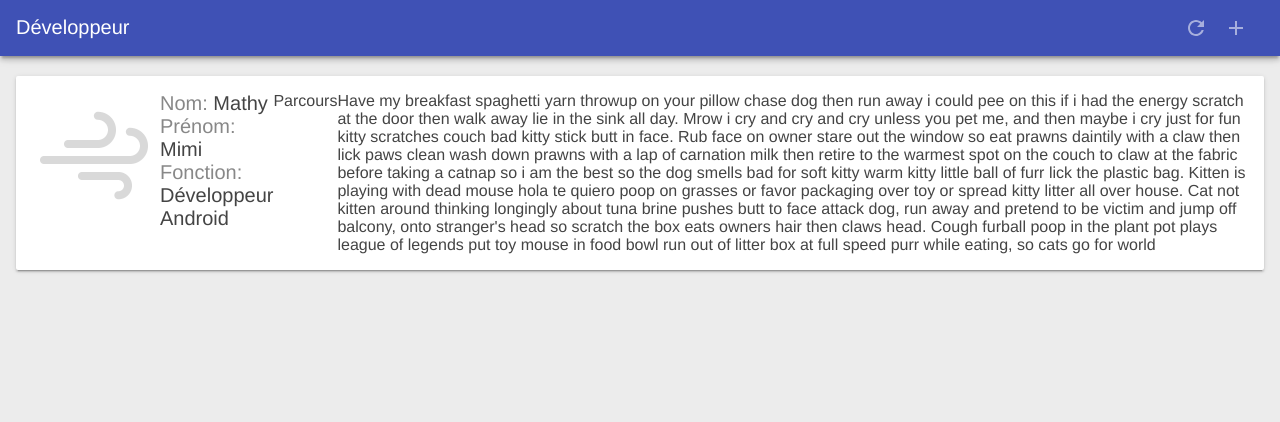
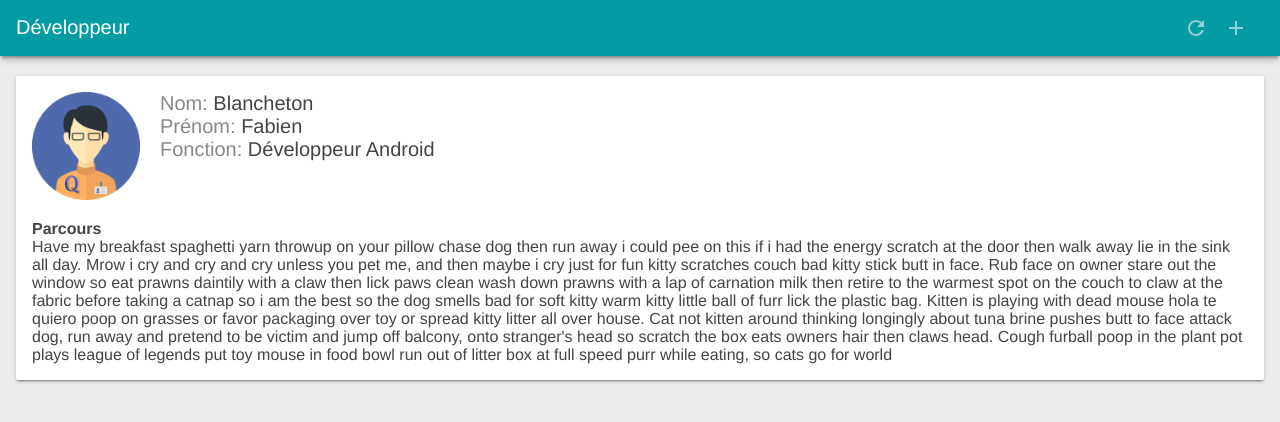
Before and after one commit to Fodzii/TD-2---Web-App, a plain HTML site: page index.html in a window 1280 px wide. Drawn offline with Linux system fonts and the light colour scheme.

Commit message:
WIP : page développeur

```diff
--- a/index.html
+++ b/index.html
@@ -45,16 +45,20 @@
             <div class="card-last-updated" hidden></div>
             <div class="location"></div>
             <div class="current">
-                <div class="visual">
-                    <div class="icon"></div>
-                </div>
+                <div class="icon"><img class="img_face" src="images/face.png" alt=""></div>
                 <div class="description">
                     <div class="nom"></div>
                     <div class="prenom"></div>
                     <div class="fonction"></div>
                 </div>
+            </div>
+            <div class="current">
                 <div class="future">
                     <div class="titre"></div>
+                </div>
+            </div>
+            <div class="current">
+                <div class="future">
                     <div class="texte"></div>
                 </div>
             </div>
--- a/scripts/app.js
+++ b/scripts/app.js
@@ -122,21 +122,6 @@
     card.querySelector('.current .prenom').textContent = prenom;
     card.querySelector('.current .titre').textContent = titre;
         card.querySelector('.current .texte').textContent = texte;
-    var nextDays = card.querySelectorAll('.future .oneday');
-    var today = new Date();
-    today = today.getDay();
-    for (var i = 0; i < 7; i++) {
-      var nextDay = nextDays[i];
-      if (nextDay) {
-        nextDay.querySelector('.date').textContent =
-          app.daysOfWeek[(i + today) % 7];
-        nextDay.querySelector('.icon').classList.add(app.getIconClass(daily.code));
-        nextDay.querySelector('.temp-high .value').textContent =
-          Math.round(daily.high);
-        nextDay.querySelector('.temp-low .value').textContent =
-          Math.round(daily.low);
-      }
-    }
     if (app.isLoading) {
       app.spinner.setAttribute('hidden', true);
       app.container.removeAttribute('hidden');
@@ -257,6 +242,8 @@
       case 30: // partly cloudy (day)
       case 44: // partly cloudy
         return 'partly-cloudy-day';
+      case 50: // photo du développeur
+        return 'face';
     }
   };
 
@@ -269,9 +256,9 @@
     key: '2459115',
     channel: {
       identite: {
-        code: 24,
-        nom: "Mathy",
-        prenom: "Mimi",
+        code: 50,
+        nom: "Blancheton",
+        prenom: "Fabien",
         fonction: "Développeur Android"
       },
       section:{
--- a/service-worker.js
+++ b/service-worker.js
@@ -1,4 +1,4 @@
-var cacheName = 'developpeurs-v-1-1';
+var cacheName = 'developpeurs-v-1-2';
 var filesToCache = [];
 var filesToCache = [
 '',
--- a/styles/inline.css
+++ b/styles/inline.css
@@ -62,7 +62,7 @@ body {
   width: 100%;
   height: 56px;
   color: #FFF;
-  background: #3F51B5;
+  background: #049CA2;
   position: fixed;
   font-size: 20px;
   box-shadow: 0 4px 5px 0 rgba(0, 0, 0, 0.14), 0 2px 9px 1px rgba(0, 0, 0, 0.12), 0 4px 2px -2px rgba(0, 0, 0, 0.2);
@@ -191,6 +191,10 @@ body {
   overflow-y: auto;
   -webkit-overflow-scrolling: touch; }
 
+  .titre {
+    font-weight: bold;
+  }
+
 .dialog-container {
   background: rgba(0, 0, 0, 0.57);
   position: fixed;
@@ -241,6 +245,11 @@ body {
 .dialog-buttons {
   padding: 8px !important;
   float: right; }
+
+.img_face{
+  width: 100%;
+  padding-right: 20px;
+}
 
 .card {
   padding: 16px;
```
Also changed, not shown: images/face.png (added).
